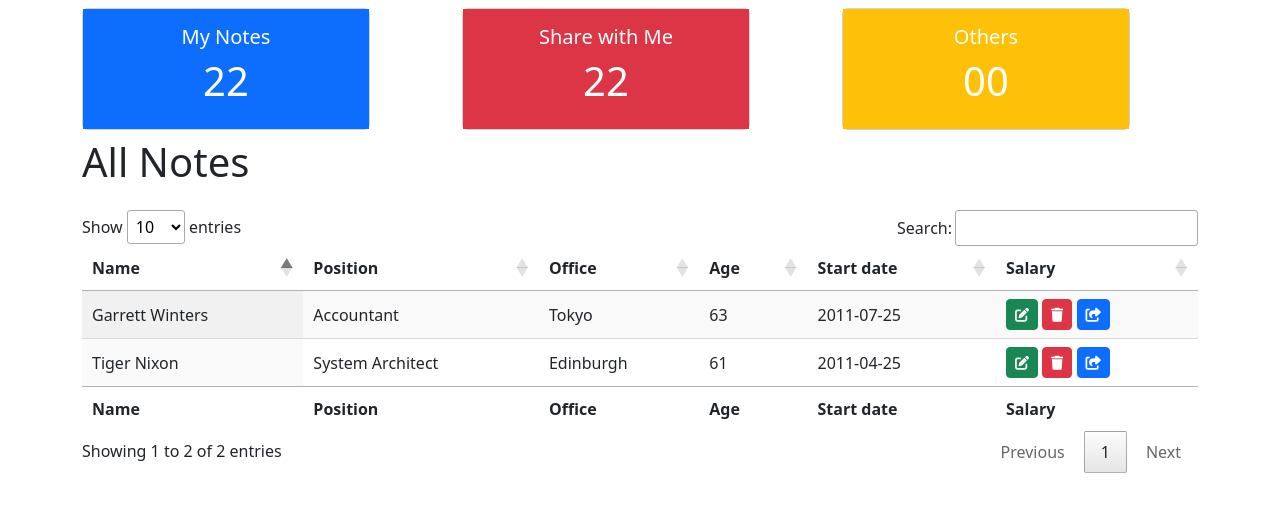
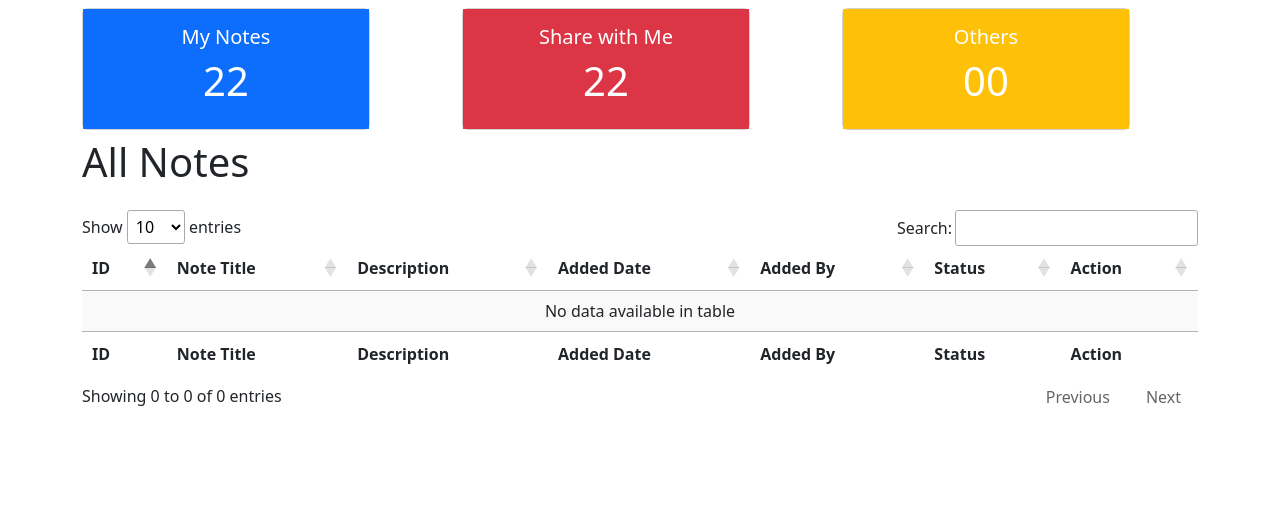
Before and after one commit to tarikjessoreit/Hublu-Note, a PHP site: page /dashboard in a window 1280 px wide. Shown: the part 60-572 px from the top of the page. Run offline with PHP 8.4, Linux system fonts and the light colour scheme; data that the repository does not hold is empty; some libraries are stand-ins or nearby versions.

Commit message:
connection DB, add note, view all note from db

```diff
--- /dev/null
+++ b/config.php
@@ -0,0 +1,24 @@
+<?php
+    date_default_timezone_set("asia/dhaka");
+
+    $hostname = "localhost";
+    $username = "root";
+    $password = "";
+    $dbname = "hublu_note";
+
+    $conn = new mysqli($hostname, $username, $password, $dbname);
+
+    if($conn->connect_error){
+        die("Connection Failed: ".$conn->connect_error);
+    }
+
+    // $sql = "drop database janatai";
+    // if($conn->query($sql) == true){
+    //     echo "Success!";
+    // }else{
+    //     echo "Error: ".$con->error;
+
+    // }
+
+
+?>
--- a/dashboard/header.php
+++ b/dashboard/header.php
@@ -1,3 +1,4 @@
+<?php require_once('../config.php') ?>
 <!DOCTYPE html>
 <html lang="en">
 
--- a/dashboard/index.php
+++ b/dashboard/index.php
@@ -1,4 +1,4 @@
-<?php include "header.php";?>
+<?php include "header.php"; ?>
 
 <section class="container datacards mt-2">
     <div class="row">
@@ -46,49 +46,65 @@
             <table id="allNotesData" class="display" style="width:100%">
                 <thead>
                     <tr>
-                            <th>Name</th>
-                            <th>Position</th>
-                            <th>Office</th>
-                            <th>Age</th>
-                            <th>Start date</th>
-                            <th>Salary</th>
+                        <th>ID</th>
+                        <th>Note Title</th>
+                        <th>Description</th>
+                        <th>Added Date</th>
+                        <th>Added By</th>
+                        <th>Status</th>
+                        <th>Action</th>
                     </tr>
                 </thead>
                 <tbody>
+
+                    <?php
+                    $sql = "SELECT * FROM notes";
+                    $res = $conn->query($sql);
+                    while ($row = $res->fetch_assoc()) {
+                        ?>
+
                         <tr>
-                            <td>Tiger Nixon</td>
-                            <td>System Architect</td>
-                            <td>Edinburgh</td>
-                            <td>61</td>
-                            <td>2011-04-25</td>
                             <td>
-                                <a href="edit-note.php" class="btn btn-sm btn-success"><i class="fa-solid fa-pen-to-square"></i></a>
-                                <a href="delete-note.php" class="btn btn-sm btn-danger"><i class="fa-solid fa-trash"></i></a>
-                                <a href="share-note.php" class="btn btn-sm btn-primary"><i class="fa-solid fa-share-from-square"></i></a>
+                                <?php echo $row['ID'] ?>
+                            </td>
+                            <td>
+                                <?php echo $row['note_title'] ?>
+                            </td>
+                            <td>
+                                <?php echo substr($row['note_description'],0,20) ?>.....
+                            </td>
+                            <td>
+                                <?php echo $row['note_create_datetime'] ?>
+                            </td>
+                            <td>
+                                <?php echo $row['note_createby_userID'] ?>
+                            </td>
+                            <td>
+                                <?php echo $row['note_status'] ?>
+                            </td>
+                            <td>
+                                <a href="edit-note.php" class="btn btn-sm btn-success"><i
+                                        class="fa-solid fa-pen-to-square"></i></a>
+                                <a href="delete-note.php" class="btn btn-sm btn-danger"><i
+                                        class="fa-solid fa-trash"></i></a>
+                                <a href="share-note.php" class="btn btn-sm btn-primary"><i
+                                        class="fa-solid fa-share-from-square"></i></a>
                             </td>
                         </tr>
-                        <tr>
-                            <td>Garrett Winters</td>
-                            <td>Accountant</td>
-                            <td>Tokyo</td>
-                            <td>63</td>
-                            <td>2011-07-25</td>
-                            <td>
-                                <a href="edit-note.php" class="btn btn-sm btn-success"><i class="fa-solid fa-pen-to-square"></i></a>
-                                <a href="delete-note.php" class="btn btn-sm btn-danger"><i class="fa-solid fa-trash"></i></a>
-                                <a href="share-note.php" class="btn btn-sm btn-primary"><i class="fa-solid fa-share-from-square"></i></a>
-                            </td>
-                        </tr>
+
+                    <?php } ?>
+
 
                 </tbody>
                 <tfoot>
                     <tr>
-                            <th>Name</th>
-                            <th>Position</th>
-                            <th>Office</th>
-                            <th>Age</th>
-                            <th>Start date</th>
-                            <th>Salary</th>
+                        <th>ID</th>
+                        <th>Note Title</th>
+                        <th>Description</th>
+                        <th>Added Date</th>
+                        <th>Added By</th>
+                        <th>Status</th>
+                        <th>Action</th>
                     </tr>
                 </tfoot>
             </table>
@@ -97,4 +113,4 @@
     </div>
 </section>
 
-    <?php include "footer.php";?>
+<?php include "footer.php"; ?>
--- a/index.php
+++ b/index.php
@@ -1,3 +1,4 @@
+<?php require_once('config.php') ?>
 <!DOCTYPE html>
 <html lang="en">
 
```
Also changed, not shown: dashboard/add-note.php (+37 -2 lines), hublu_note.sql (added, +91 -0 lines), registration.php (+44 -3 lines), functions.php (added). Lines whose indentation alone changed are shown as unchanged.
